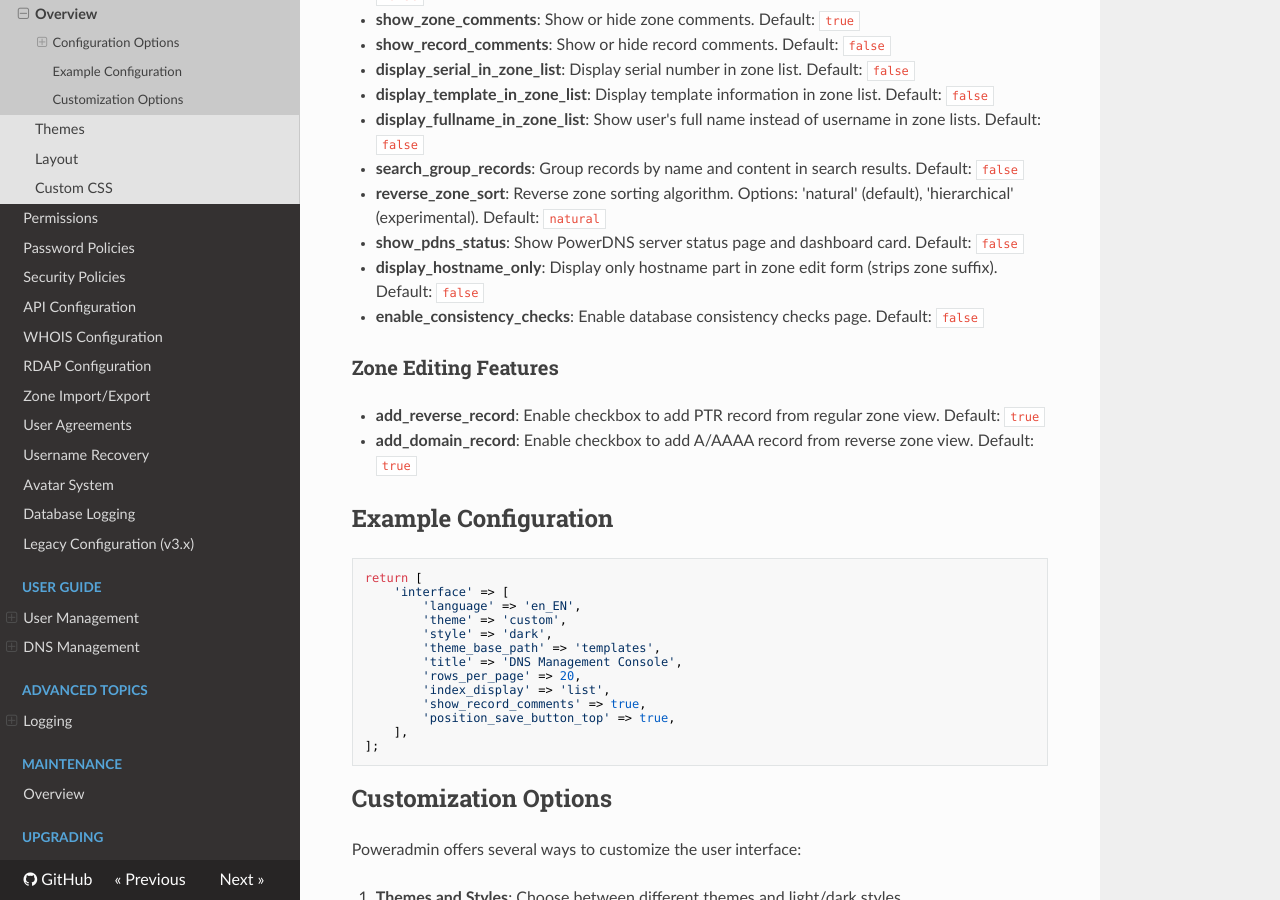
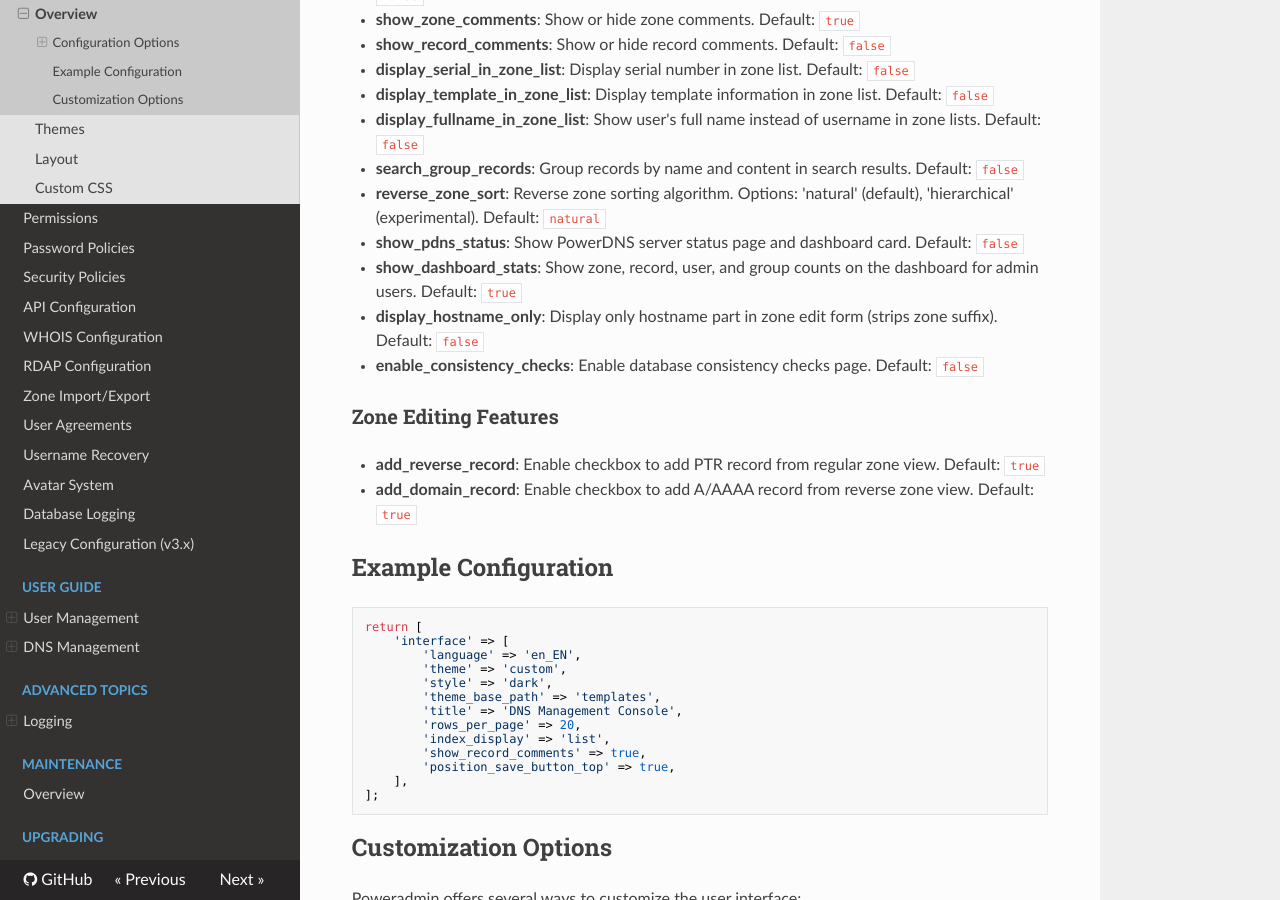
Before and after one commit to poweradmin/poweradmin-docs, an MkDocs documentation site: the page built from docs/configuration/ui/overview.md, in a window 1280 px wide and 900 px high, scrolled down 902 px. Built offline with MkDocs 1.6.1, drawn with Linux system fonts in a browser that asks for light colours; nearby versions of some CDN libraries.

Commit message:
docs: add show_dashboard_stats setting documentation

```diff
--- a/docs/configuration/ui/overview.md
+++ b/docs/configuration/ui/overview.md
@@ -29,6 +29,7 @@ The following settings control the user interface appearance and behavior:
 - **search_group_records**: Group records by name and content in search results. Default: `false`
 - **reverse_zone_sort**: Reverse zone sorting algorithm. Options: 'natural' (default), 'hierarchical' (experimental). Default: `natural`
 - **show_pdns_status**: Show PowerDNS server status page and dashboard card. Default: `false`
+- **show_dashboard_stats**: Show zone, record, user, and group counts on the dashboard for admin users. Default: `true`
 - **display_hostname_only**: Display only hostname part in zone edit form (strips zone suffix). Default: `false`
 - **enable_consistency_checks**: Enable database consistency checks page. Default: `false`
 
```
